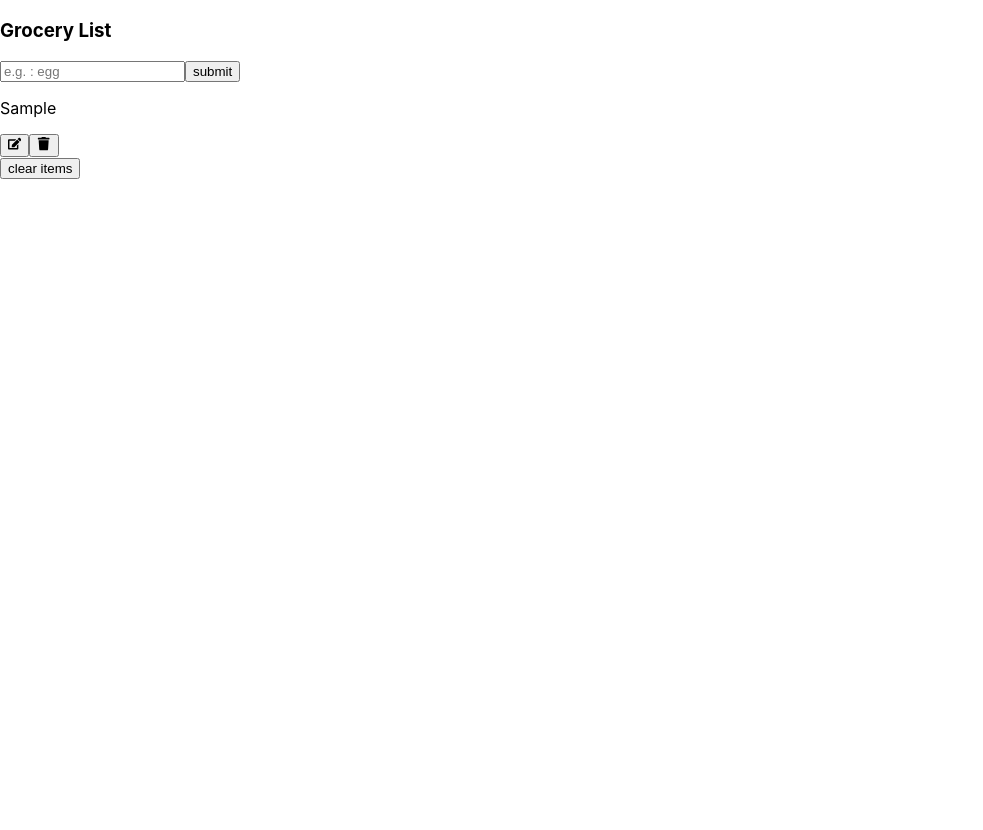
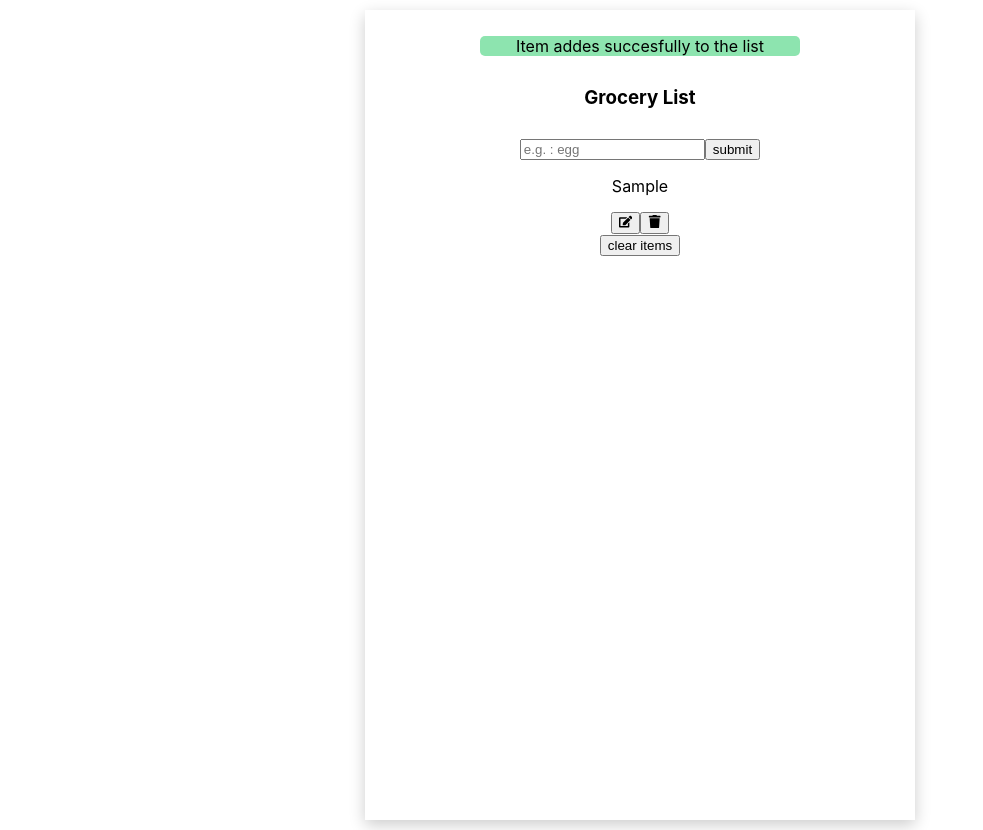
Before and after one commit to sumonsheikh/grocery-list, a React (Create React App) app: page / in a window 1280 px wide. Both pictures are taken after typing "Sample" into the empty fields and a click on the button "submit". Shown: the whole page, without its empty margins (0-983 px from the left). Before the commit the page ends 800 px from the top, so only its background shows below. Built offline with nearby package versions, Linux system fonts and the light colour scheme.

Commit message:
style: add css for section and alert component

```diff
--- a/src/App.js
+++ b/src/App.js
@@ -22,6 +22,7 @@ const App = ()=> {
       const newItem = {id: new Date().getTime().toString(), title: name};
       setList([ ...list, newItem]);
       setName('');
+      setAlert({show:true, msg:'Item addes succesfully to the list', type:'success'})
     }
   }
   return (
--- a/src/component/Alert.js
+++ b/src/component/Alert.js
@@ -2,7 +2,7 @@ import React from 'react';
 
 const Alert = ({msg,type}) => {
     return (
-        <div className="alert alert-&{type}">
+        <div className={`alert alert-${type}`}>
             <p>{msg}</p>
         </div>
     )
--- a/src/index.css
+++ b/src/index.css
@@ -6,7 +6,31 @@ body {
   -webkit-font-smoothing: antialiased;
   -moz-osx-font-smoothing: grayscale;
 }
-
+.section-center{
+  width: 550px;
+  height: 100vh;
+  margin:10px auto;
+  text-align: center;
+  box-shadow: 0px 5px 15px rgba(0, 0, 0 , 0.2);
+  padding-top:10px;
+}
+.alert{
+  width:300px;
+  text-align: center;
+  margin:0 auto;
+  padding:0px 10px;
+  border-radius: 5px;
+}
+.alert-success{
+  background:#8DE4AF;
+}
+.alert-danger{
+  background: #FAB3C4;
+}
+.grocery-form h3{
+  padding: 10px;
+  margin-top: 20px;
+}
 code {
   font-family: source-code-pro, Menlo, Monaco, Consolas, 'Courier New',
     monospace;
```
Also changed, not shown: 1 other file (tests, documents, lock files or other folders).
